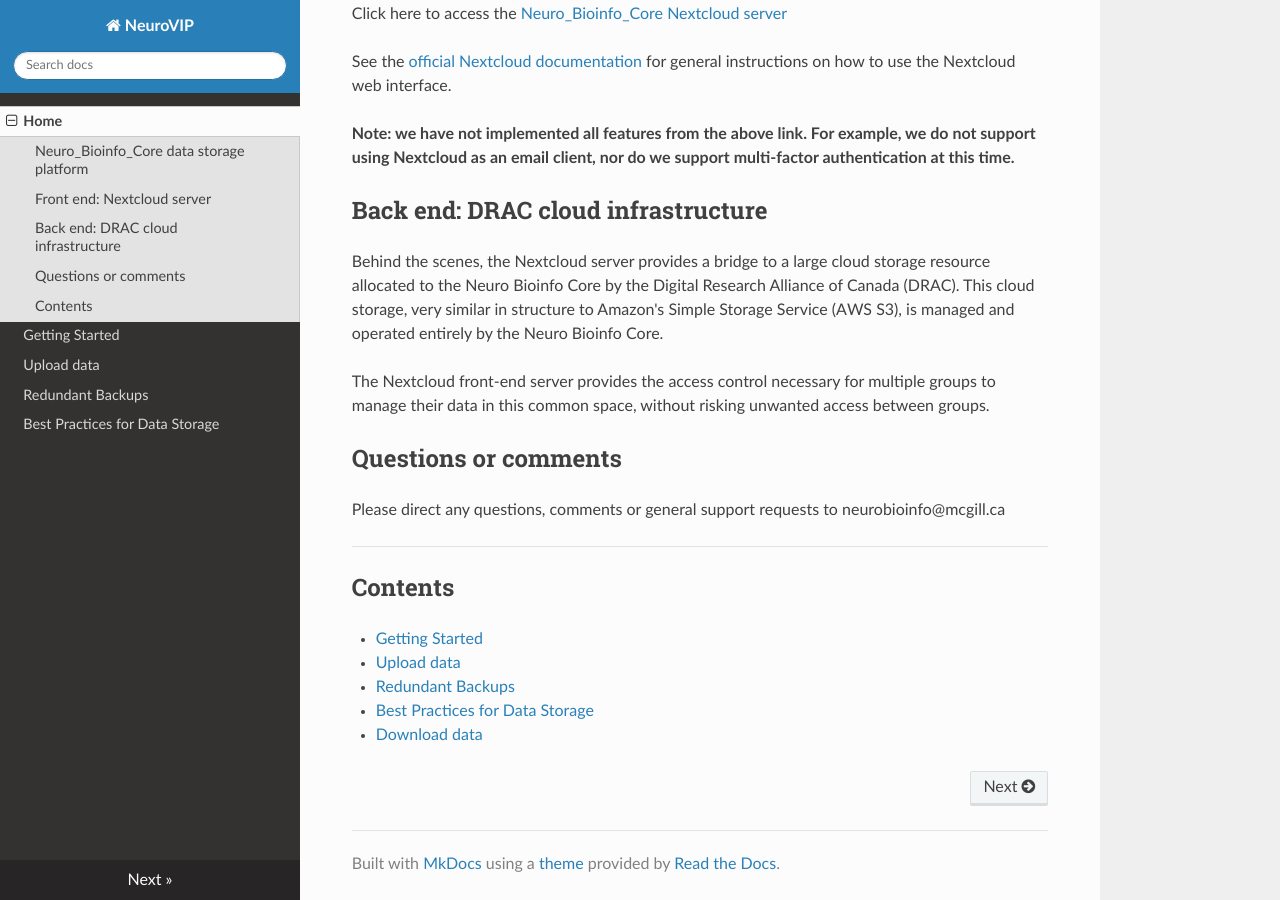
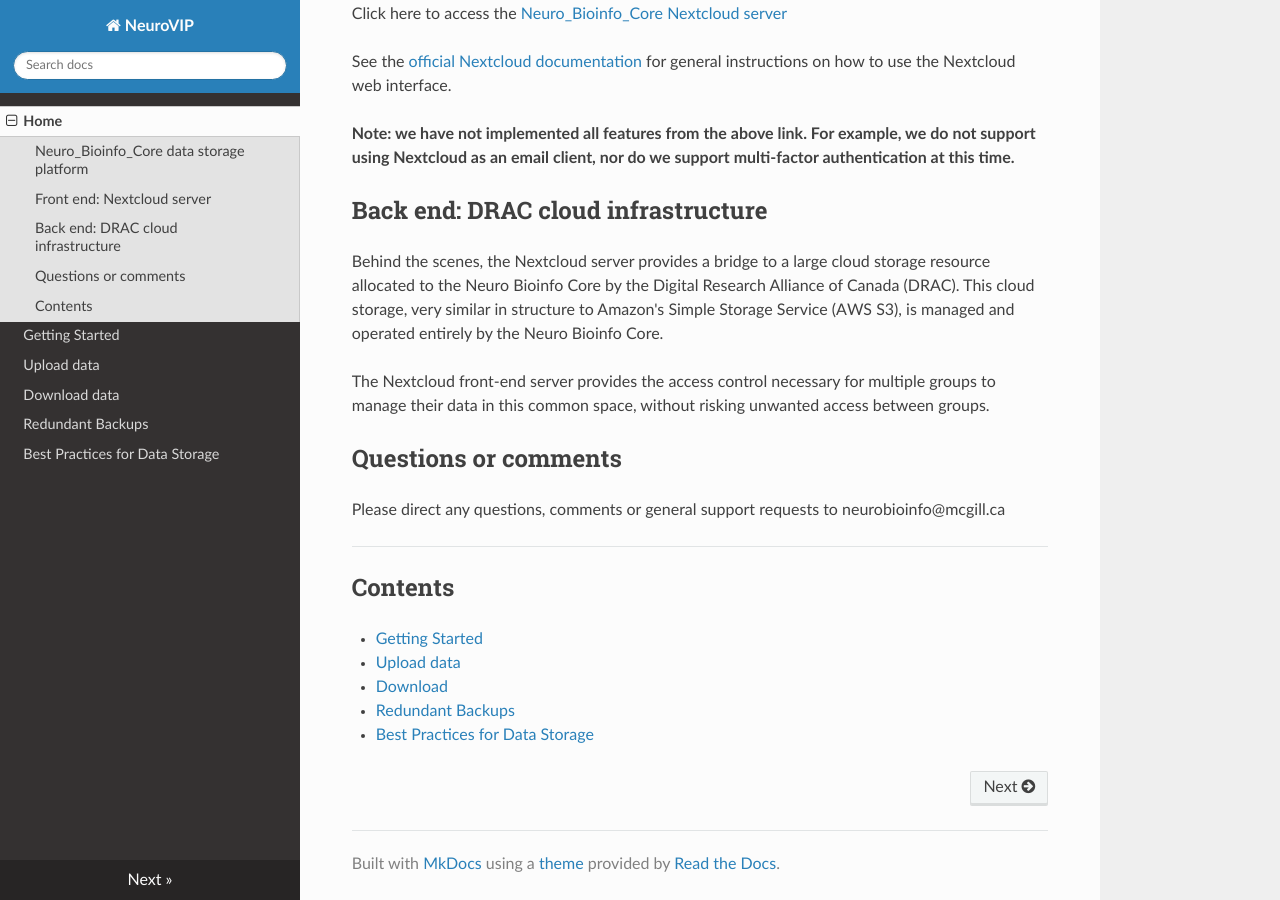
Before and after one commit to neurobioinfo/Neuro_Bioinfo_Core.Nextcloud, an MkDocs documentation site: the page built from docs/index.md, in a window 1280 px wide and 900 px high, scrolled down 619 px. Built offline with MkDocs 1.6.1, drawn with Linux system fonts in a browser that asks for light colours; nearby versions of some CDN libraries; some of the changed lines change nothing that is shown.

Commit message:
Updating documentation

```diff
--- a/docs/index.md
+++ b/docs/index.md
@@ -33,6 +33,6 @@
 ## Contents
 - [Getting Started](getting_started.md)
 - [Upload data](upload_data.md)
+- [Download](download.md)
 - [Redundant Backups](redundant_backups.md)
 - [Best Practices for Data Storage](bpds.md)
-- [Download data](download_data.md)
--- a/mkdocs.yml
+++ b/mkdocs.yml
@@ -4,6 +4,7 @@
     - Home: index.md
     - Getting Started: getting_started.md
     - Upload data: upload_data.md
+    - Download data: download.md
     - Redundant Backups: redundant_backups.md
     - Best Practices for Data Storage: bpds.md
 theme: readthedocs
```
Also changed, not shown: docs/download.md (renamed from docs/download_data.md), site/404.html, site/bpds/index.html, site/getting_started/index.html, site/index.html, site/redundant_backups/index.html, site/search.html, site/search/search_index.json, site/sitemap.xml, site/upload_data/index.html, 1 other file.
